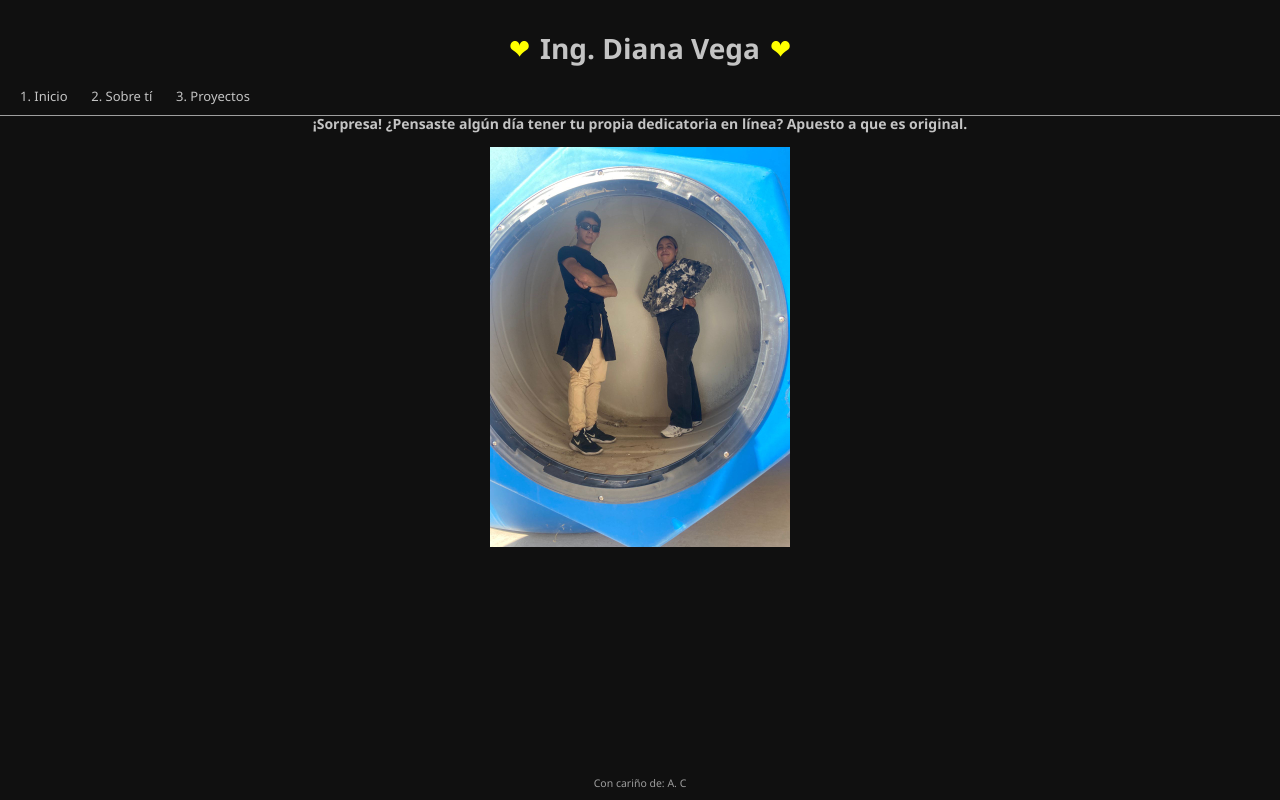
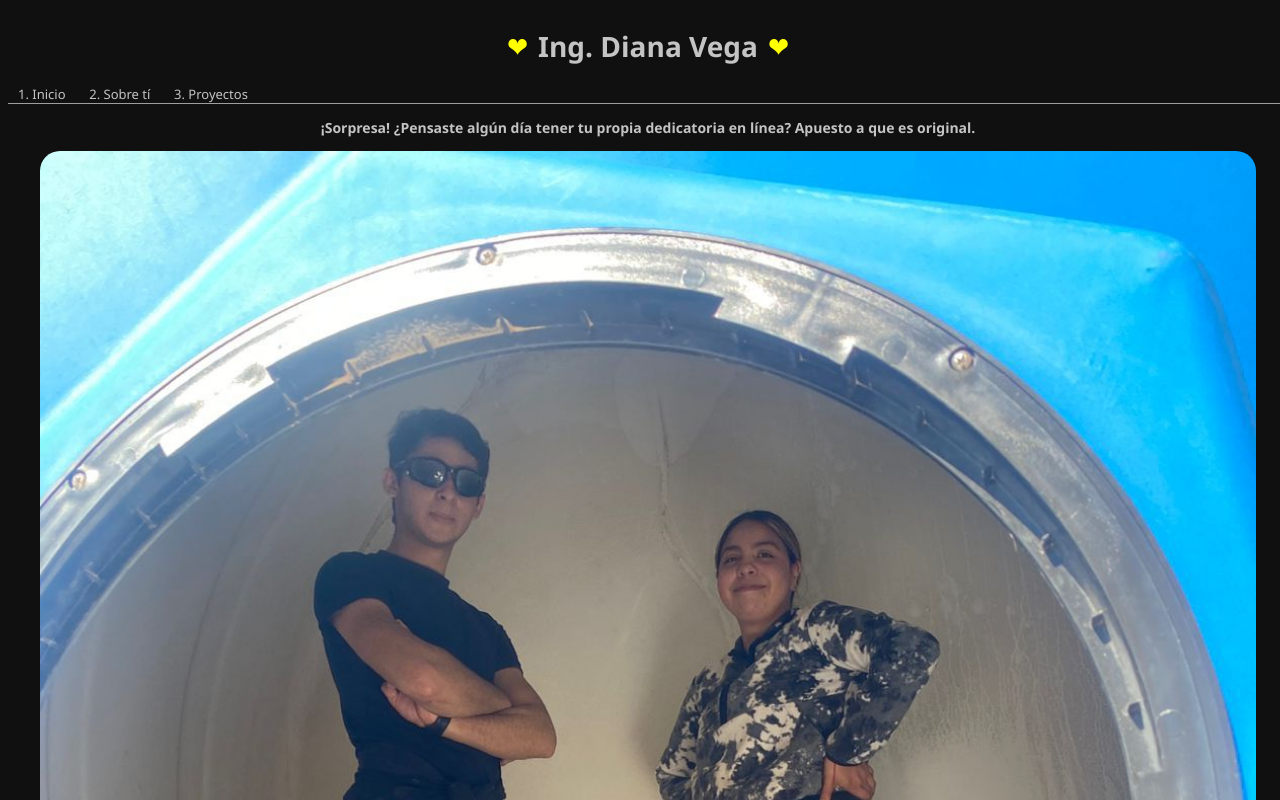
Before and after one commit to TheCodingStudent/Diana, a plain HTML site: page index.html in a window 1280 px wide. Shown: the top 800 px of the page. Drawn offline with Linux system fonts and the light colour scheme.

Commit message:
Cambio de layout

```diff
--- a/assets/css/style.css
+++ b/assets/css/style.css
@@ -19,7 +19,7 @@ body {
   align-items: center;
   color: var(--text-color);
   font-family: 'Segoe UI', Tahoma, Geneva, Verdana, sans-serif;
-  margin: 0 auto;
+  /* margin: 0 auto; */
   font-size: 14px;
 }
 
@@ -27,17 +27,18 @@ main {
   flex: 1;
   width: 100%;
   display: flex;
-  justify-content: center;
-  align-items: center;
+  /* justify-content: center; */
+  /* align-items: center; */
 }
 
 .container {
   width: 95%;
   height: 100%;
-  padding-top: 200px;
+  /* padding-top: 200px; */
   display: flex;
   flex-direction: column;
-  align-items: center;
+  justify-content: flex-start;
+  /* align-items: center; */
   margin: 0 auto;
 }
 
@@ -45,14 +46,11 @@ main {
   display: flex;
   flex-direction: column;
   background-color: var(--background);
-  position: fixed;
-  top: 0;
-  left: 0;
   border-bottom: 1px solid #9e9e9e;
   width: 100%;
   gap: 0;
   margin: 0;
-  padding: 10px;
+  /* padding: 100px; */
 }
 
 .navbar a {
@@ -79,11 +77,7 @@ footer {
 img {
   width: 100%;
   height: auto;
-  max-width: 100%;   /* límite horizontal */
-  max-height: 400px;  /* límite vertical */
-  object-fit: contain; /* mantiene el aspect ratio sin recortar */
   border-radius: var(--border-radius);
-  display: block;
   margin: 0 auto; /* centra la imagen */
 }
 
--- a/pages/home.html
+++ b/pages/home.html
@@ -1,4 +1,4 @@
-<link rel="stylesheet" href="../assets/css/style.css">
+<link rel="stylesheet" href="assets/css/style.css">
 
 <p class="title">¡Sorpresa! ¿Pensaste algún día tener tu propia dedicatoria en línea? Apuesto a que es original.</p>
-<img src="../assets/images/home.jpg">
+<img src="assets/images/Home.jpg">
```
Also changed, not shown: pages/about.html (+2 -2 lines), pages/projects.html (+4 -4 lines), pages/start.html (+5 -10 lines).
